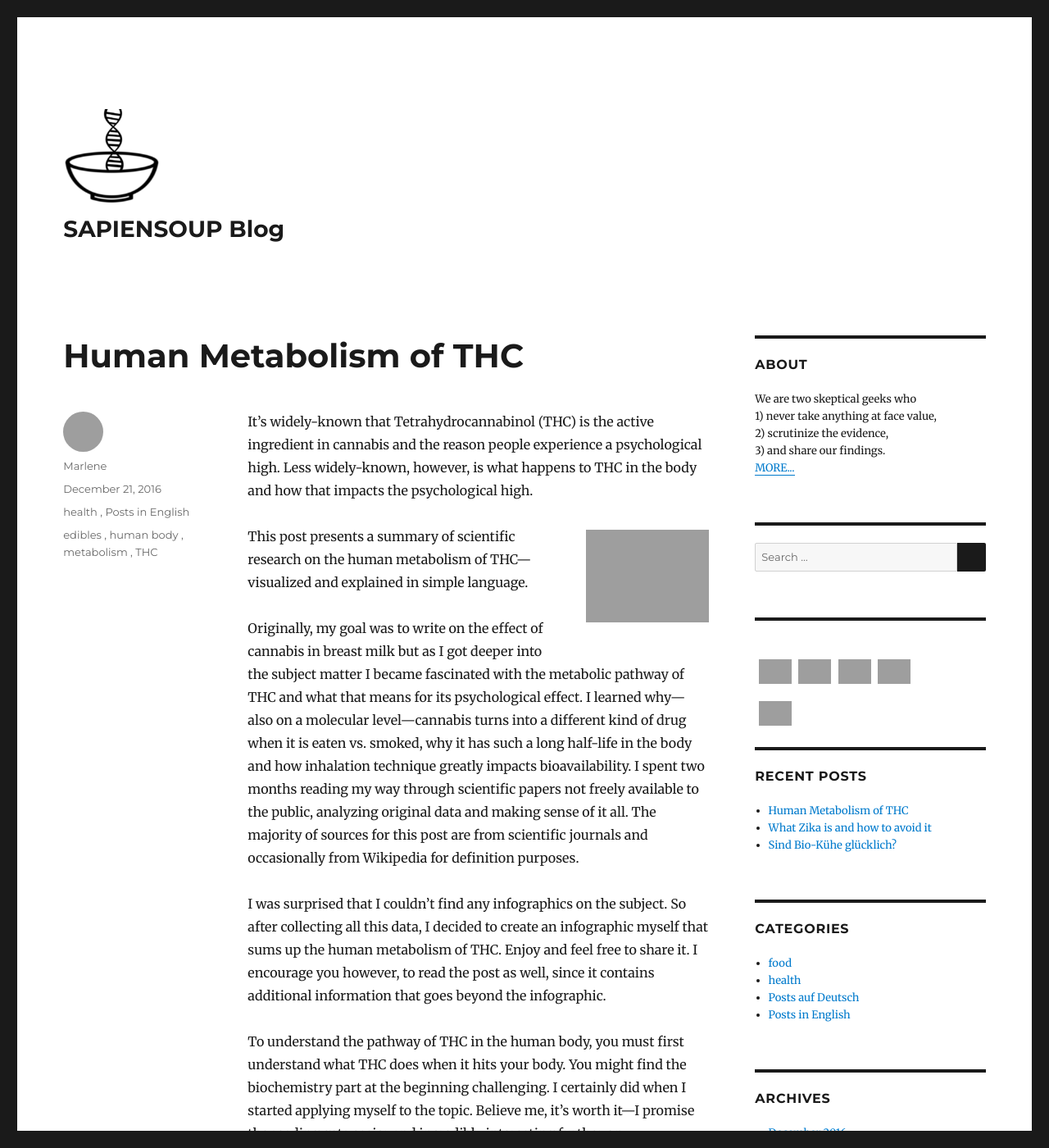
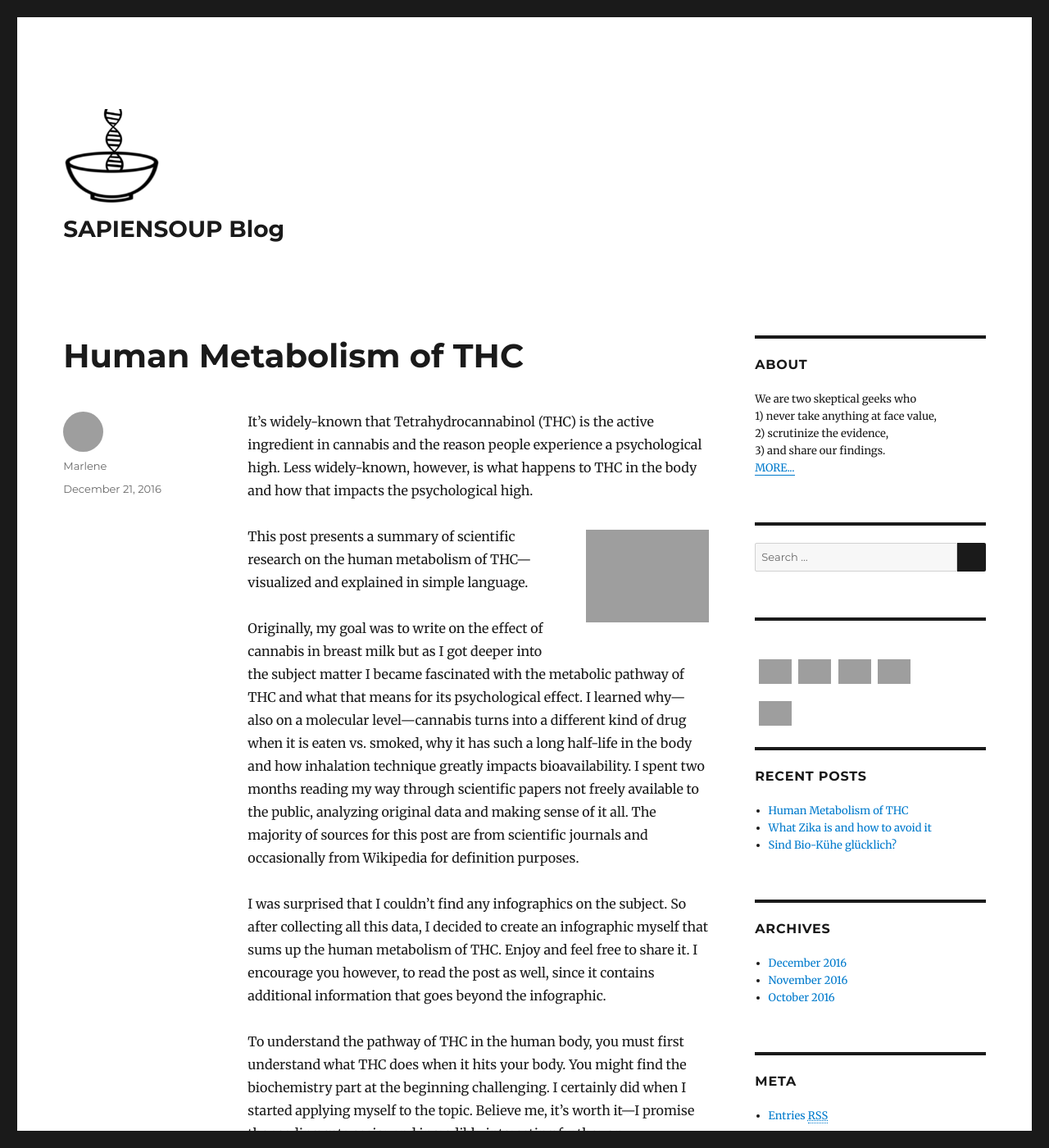
Before and after one commit to sapiensoup/sapiensoup.com, a Jekyll site: the page built from _posts/2016-12-21-human-metabolism-of-thc.html, in a window 1280 px wide and 1400 px high. Shown: the whole window at 82% size. Built offline with Jekyll 4.4.1, drawn with Linux system fonts in a browser that asks for light colours; nearby versions of some CDN libraries; library files that are not in the unit come from our copies; comment, search, counter and statistics services are not loaded; grey boxes are pictures that could not be loaded.

Commit message:
Remove categories and tags

```diff
--- a/_layouts/post.html
+++ b/_layouts/post.html
@@ -13,9 +13,6 @@
     <meta property="og:url" content="{{ site.url }}{{ page.url }}" />
     <meta property="og:site_name" content="{{ site.title }}" />
     <meta property="article:publisher" content="https://www.facebook.com/sapiensoup/" />
-    {% for tag in page.tags %}
-    <meta property="article:tag" content="{{ tag }}" />
-    {% endfor %}
     <meta property="article:section" content="health" />
     <meta property="article:published_time" content="{{ page.date | date_to_xmlschema}}" />
     {% if page.facebook.image %}
@@ -113,26 +110,6 @@
                     </span>
                     <a href="{{ page.url }}" rel="bookmark">
                       <time class="entry-date published" datetime="{{ page.date | date_to_xmlschema }}">{{ page.date | date: "%B %d, %Y" }}</time>
-                    </a>
-                  </span>
-                  <span class="cat-links">
-                    <span class="screen-reader-text">Categories
-                    </span>
-                    <a href="http://sapiensoup.com/category/health/" rel="category tag">health
-                    </a>,
-                    <a href="http://sapiensoup.com/category/posts-in-english/" rel="category tag">Posts in English
-                    </a>
-                  </span>
-                  <span class="tags-links">
-                    <span class="screen-reader-text">Tags
-                    </span>
-                    <a href="http://sapiensoup.com/tag/edibles/" rel="tag">edibles
-                    </a>,
-                    <a href="http://sapiensoup.com/tag/human-body/" rel="tag">human body
-                    </a>,
-                    <a href="http://sapiensoup.com/tag/metabolism/" rel="tag">metabolism
-                    </a>,
-                    <a href="http://sapiensoup.com/tag/thc/" rel="tag">THC
                     </a>
                   </span>
                 </footer>
@@ -329,28 +306,6 @@
                 {% endfor %}
               </ul>
             </section>
-            <section id="categories-2" class="widget widget_categories">
-              <h2 class="widget-title">Categories
-              </h2>
-              <ul>
-                <li class="cat-item cat-item-6">
-                  <a href="http://sapiensoup.com/category/food/" >food
-                  </a>
-                </li>
-                <li class="cat-item cat-item-8">
-                  <a href="http://sapiensoup.com/category/health/" >health
-                  </a>
-                </li>
-                <li class="cat-item cat-item-3">
-                  <a href="http://sapiensoup.com/category/posts-auf-deutsch/" >Posts auf Deutsch
-                  </a>
-                </li>
-                <li class="cat-item cat-item-4">
-                  <a href="http://sapiensoup.com/category/posts-in-english/" >Posts in English
-                  </a>
-                </li>
-              </ul>
-            </section>
             <section id="archives-2" class="widget widget_archive">
               <h2 class="widget-title">Archives
               </h2>
--- a/_posts/2016-12-21-human-metabolism-of-thc.html
+++ b/_posts/2016-12-21-human-metabolism-of-thc.html
@@ -3,7 +3,6 @@ layout: post
 title:  Human Metabolism of THC
 author: marlene
 excerpt: "Why cannabis turns into a different kind of drug when it's eaten vs. smoked: a summary of scientific research on the human metabolism of THC—visualized and explained in simple language."
-tags: [edibles, human body, metabolism, THC]
 facebook:
    image: "http://sapiensoup.com/wp-content/uploads/2016/12/Human-Metabolism-THC-FB.png"
 twitter:
```
